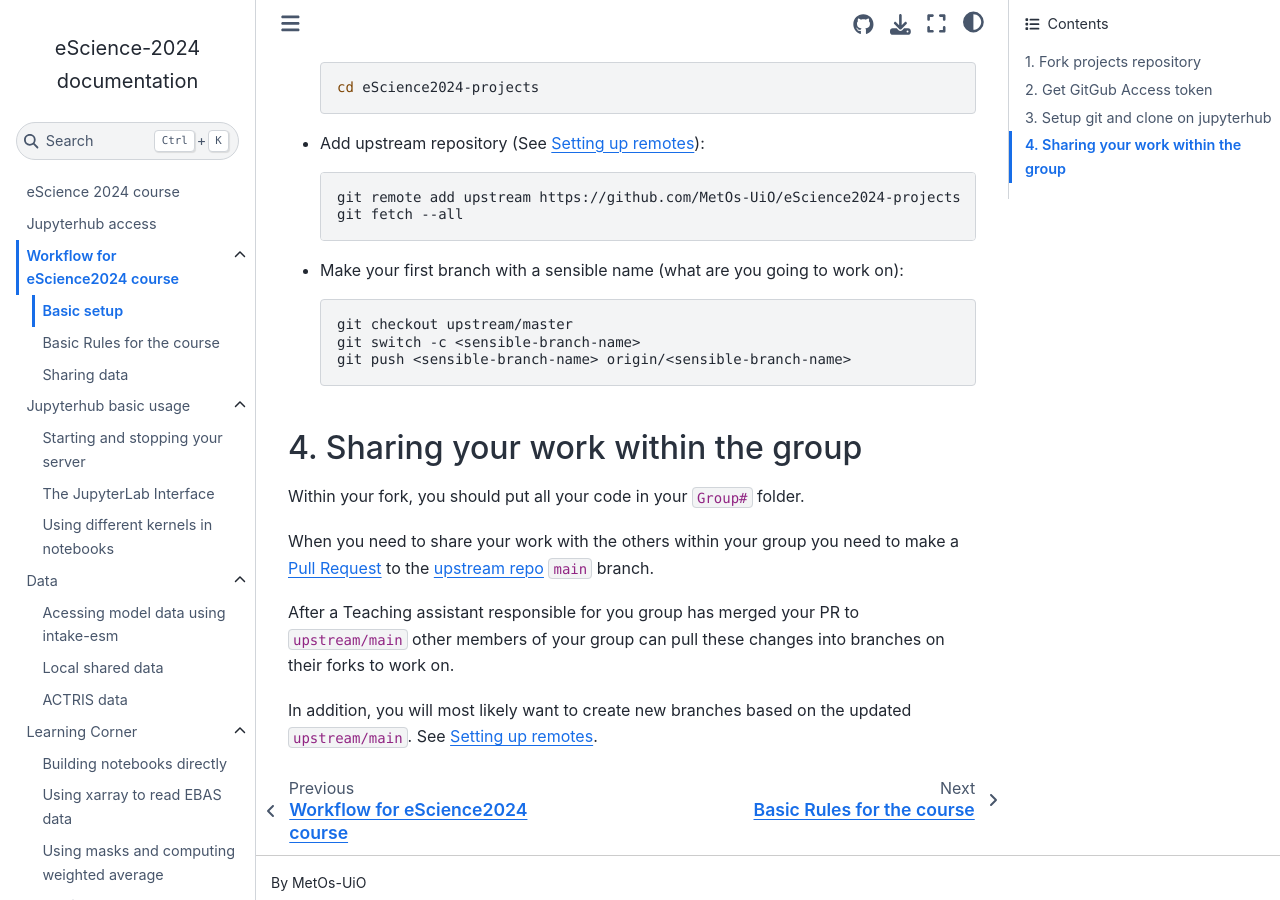
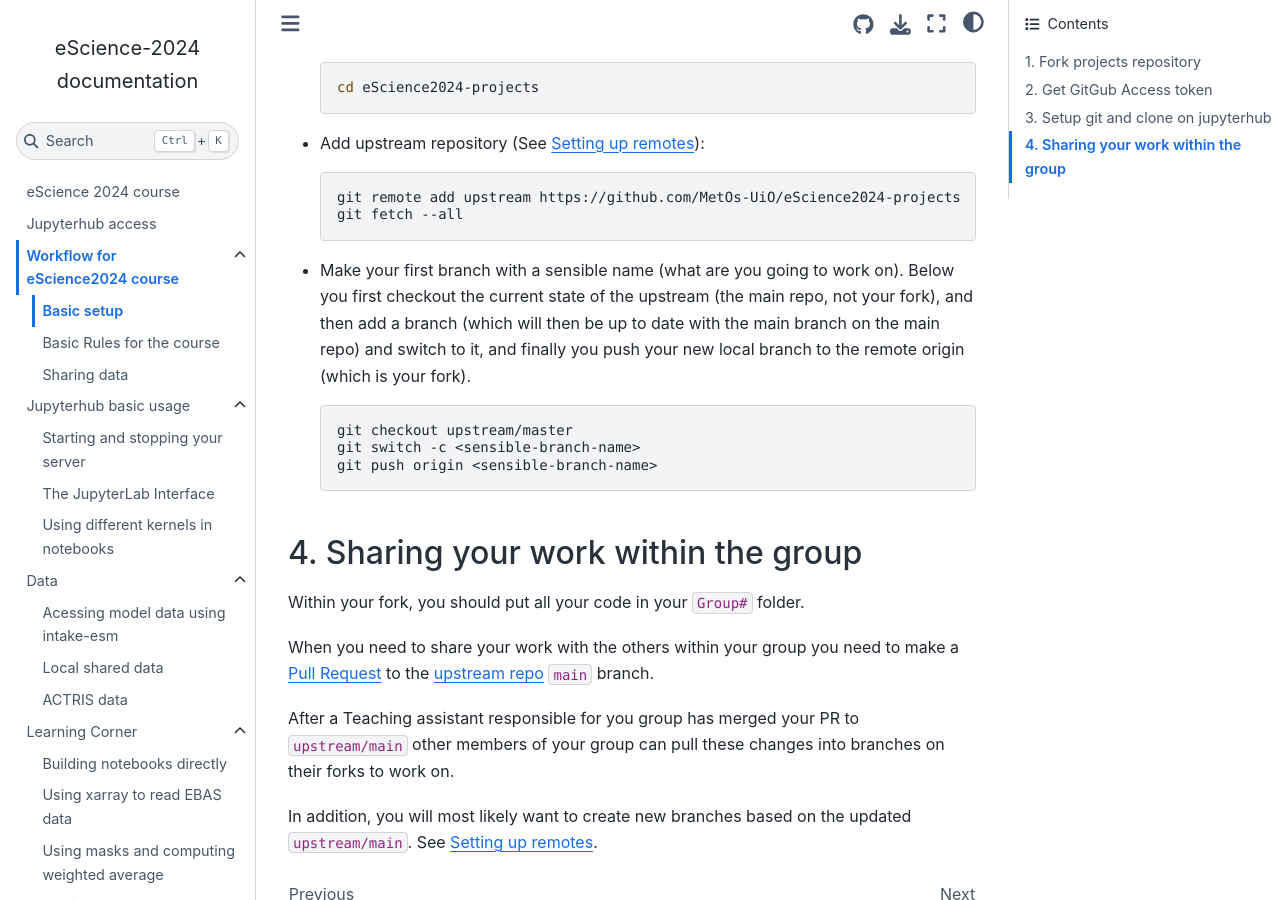
Before and after one commit to MetOs-UiO/eScience2024, a Sphinx documentation site: the page built from docs/course_workflow/workflow.rst, in a window 1280 px wide and 900 px high, scrolled down 1831 px. Built offline with Sphinx 7.4.7 and the Sphinx Book theme 1.1.4, drawn with Linux system fonts in a browser that asks for light colours.

Commit message:
Suggested edit for git push origin command
I get an error with the current command (git push <sensible-branch-name> origin/<sensible-branch-name>), so I'm suggesting a change that works on the jupyterhub. Feel free to reject!
I also added a bit of description, which should be more or less correct, but might be missing some nuance.

```diff
--- a/docs/course_workflow/workflow.rst
+++ b/docs/course_workflow/workflow.rst
@@ -72,13 +72,13 @@ There, you would need to clone your fork and create your first branch you would
     git remote add upstream https://github.com/MetOs-UiO/eScience2024-projects
     git fetch --all
 
-- Make your first branch with a sensible name (what are you going to work on):
+- Make your first branch with a sensible name (what are you going to work on). Below you first checkout the current state of the upstream (the main repo, not your fork), and then add a branch (which will then be up to date with the main branch on the main repo) and switch to it, and finally you push your new local branch to the remote origin (which is your fork).
 
   .. code-block:: bash
 
     git checkout upstream/master
     git switch -c <sensible-branch-name>
-    git push <sensible-branch-name> origin/<sensible-branch-name>
+    git push origin <sensible-branch-name>
 
 
 
```
